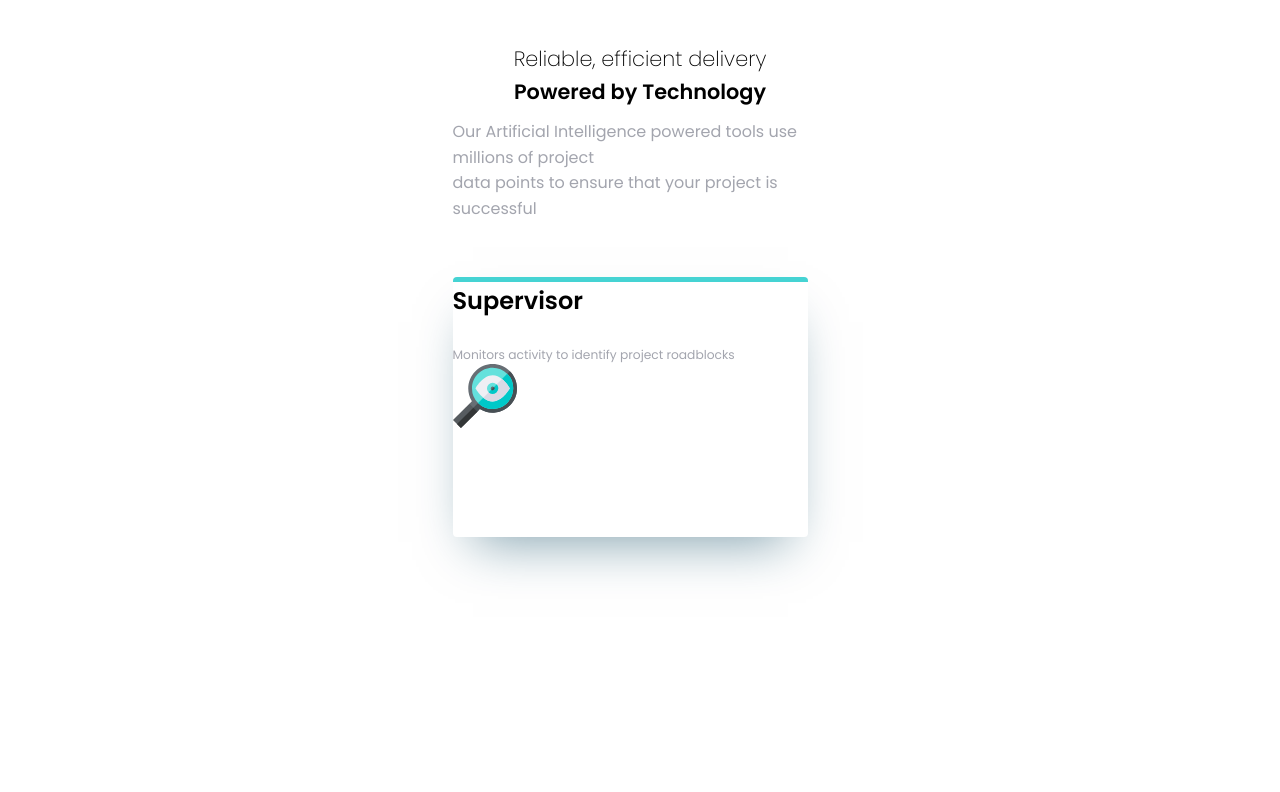
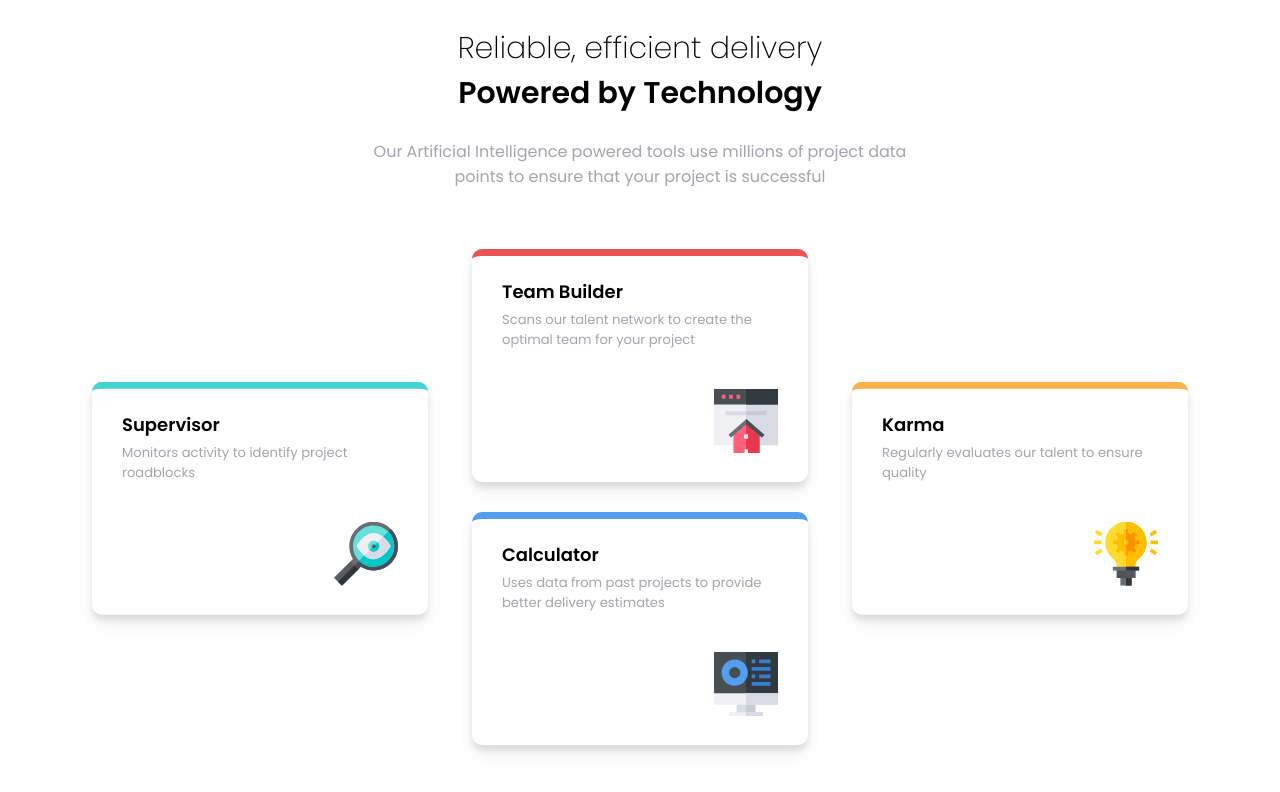
Before and after one commit to gavin-crowley/fem-html-css, a plain HTML site: page 2-four-card-feature-section-master/index.html in a window 1280 px wide. Drawn offline with Linux system fonts and the light colour scheme.

Commit message:
four card finished

```diff
--- a/2-four-card-feature-section-master/css/main.css
+++ b/2-four-card-feature-section-master/css/main.css
@@ -45,17 +45,22 @@ $bp-xl: 70em; */
 \*------------------------------------*/
 
 body {
-  /* display: flex;
-  flex-direction: column;
-  justify-content: center; */
-  /* align-items: center; */
-  /* text-align: center; */
-  min-height: 100vh;
+  height: 100vh;
   font-family: 'Poppins', sans-serif;
   font-size: 0.875rem;
+  font-size: 15px;
   background: var(--color-brand-dark-cyan);
-  line-height: 1.6;
-  padding: 3em;
+}
+
+/*------------------------------------*\
+    #MAIN ELEMENT
+\*------------------------------------*/
+
+/**
+ * Main element
+ */
+main {
+  padding: 1.75em;
 }
 
 /*------------------------------------*\
@@ -71,58 +76,84 @@ p {
 /* ----------------------------------- */
 
 header {
+  text-align: center;
   margin-bottom: 4em;
-  /* width: 100%; */
 }
 
-.h1-light {
-  text-align: center;
-  font-size: 1.3rem;
+.h1--light {
+  font-size: 1.5rem;
   font-weight: 200;
 }
 
-.h1-bold {
-  text-align: center;
-  font-size: 1.3rem;
-  font-weight: 700;
-  padding-bottom: 0.5em;
+.h1--bold {
+  font-size: 1.5rem;
+  font-weight: 600;
+  padding-bottom: 0.75em;
 }
 
 .sub-heading {
   font-size: 1rem;
-  /* text-align: justify; */
-  /* text-justify: inter-word; */
-}
-
-.container {
-  max-width: 375px;
-  width: 90%;
-  margin: 0 auto;
+  width: 100%;
 }
 
 .card {
   background: var(--color-neutral-white);
-  width: 355px;
-  min-height: 260px;
-  box-shadow: 0px 25px 50px -20px rgba(8, 70, 94, 0.504835);
-  border-radius: 4px;
-  border-top: var(--color-brand-cyan) 5px solid;
-  /* padding: 2em 2em; */
+  width: 336px;
+  margin: 0 auto;
+  box-shadow: 0 10px 20px rgba(0, 0, 0, 0.05), 0 6px 6px rgba(0, 0, 0, 0.1);
+  border-radius: 10px;
+  padding: 1.5em 2em;
+  text-align: right;
+  margin-bottom: 2em;
 }
 
 .card__heading {
-  font-size: 1.5rem;
+  font-size: 1.125rem;
   font-weight: 600;
-  padding-bottom: 1em;
+  margin-bottom: 0.25em;
+  text-align: left;
 }
 
 .card__text {
   font-size: 0.875em;
   font-weight: 400;
+  margin-bottom: 3em;
+  text-align: left;
 }
 
-@media screen and (max-width: 375px) {
-  .card {
-    /* width: 91%; */
+.card--color-1 {
+  border-top: 0.5em solid hsl(180, 62%, 55%);
+}
+.card--color-2 {
+  border-top: 0.5em solid hsl(0, 78%, 62%);
+}
+.card--color-3 {
+  border-top: 0.5em solid hsl(34, 97%, 64%);
+}
+.card--color-4 {
+  border-top: 0.5em solid hsl(212, 86%, 64%);
+}
+
+@media screen and (min-width: 60em) {
+  .container {
+    display: flex;
+    flex-wrap: wrap;
+    justify-content: center;
+    max-width: 1140px;
+    margin: 0 auto;
+  }
+
+  .container > div:nth-child(odd) {
+    transform: translateY(57%);
+  }
+
+  .h1--light,
+  .h1--bold {
+    font-size: 2em;
+  }
+
+  .sub-heading {
+    max-width: 35em;
+    margin: 0 auto;
   }
 }
--- a/2-four-card-feature-section-master/index.html
+++ b/2-four-card-feature-section-master/index.html
@@ -3,8 +3,6 @@
   <head>
     <meta charset="UTF-8" />
     <meta name="viewport" content="width=device-width, initial-scale=1.0" />
-    <!-- displays site properly based on user's device -->
-
     <link
       rel="icon"
       type="image/png"
@@ -17,24 +15,46 @@
     <title>Four card feature section</title>
   </head>
   <body>
-    <div class="container">
+    <main>
       <header>
-        <h1 class="h1-light">Reliable, efficient delivery</h1>
-        <h1 class="h1-bold">Powered by Technology</h1>
+        <h1 class="h1--light">Reliable, efficient delivery</h1>
+        <h1 class="h1--bold">Powered by Technology</h1>
         <p class="sub-heading">
-          Our Artificial Intelligence powered tools use millions of project
-          <br />
-          data points to ensure that your project is successful
+          Our Artificial Intelligence powered tools use millions of project data
+          points to ensure that your project is successful
         </p>
       </header>
 
-      <div class="card">
-        <h2 class="card__heading">Supervisor</h2>
-        <p class="card__text">
-          Monitors activity to identify project roadblocks
-        </p>
-        <img src="images/icon-supervisor.svg" alt="" class="card__image" />
+      <div class="container">
+        <div class="card card--color-1">
+          <h2 class="card__heading">Supervisor</h2>
+          <p class="card__text">
+            Monitors activity to identify project roadblocks
+          </p>
+          <img src="images/icon-supervisor.svg" alt="" class="card__img" />
+        </div>
+        <div class="card card--color-2 card--push">
+          <h2 class="card__heading">Team Builder</h2>
+          <p class="card__text">
+            Scans our talent network to create the optimal team for your project
+          </p>
+          <img src="images/icon-team-builder.svg" alt="" class="card__img" />
+        </div>
+        <div class="card card--color-3">
+          <h2 class="card__heading">Karma</h2>
+          <p class="card__text">
+            Regularly evaluates our talent to ensure quality
+          </p>
+          <img src="images/icon-karma.svg" alt="" class="card__img" />
+        </div>
+        <div class="card card--color-4">
+          <h2 class="card__heading">Calculator</h2>
+          <p class="card__text">
+            Uses data from past projects to provide better delivery estimates
+          </p>
+          <img src="images/icon-calculator.svg" alt="" class="card__img" />
+        </div>
       </div>
-    </div>
+    </main>
   </body>
 </html>
```
Also changed, not shown: 2-four-card-feature-section-master/design/desktop-design.jpg (deleted), 2-four-card-feature-section-master/design/desktop-preview.jpg (deleted), 2-four-card-feature-section-master/design/mobile-design.jpg (deleted), 1 other file.
